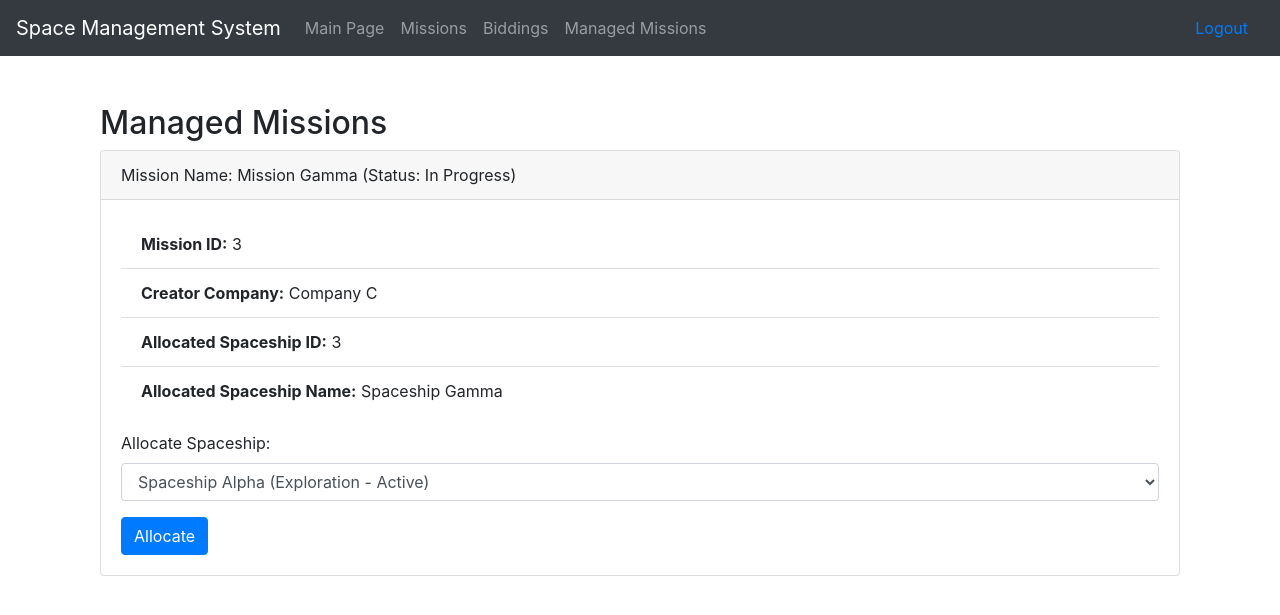
After one commit to Emre-Akgul/Space-Management-System, a Flask app: page /managed_missions in a window 1280 px wide. The commit adds this page. Shown: the top 615 px of the page. Run offline with Flask 2, Linux system fonts and the light colour scheme; a user stored in the database is signed in; data comes from the database, SQL or seed files in the repository; data that the repository does not hold is empty; some libraries are stand-ins or nearby versions.

Commit message:
spaceship allocation added, managed missions added , layout modified, few templates added

```diff
--- a/Space Management System/app/app.py
+++ b/Space Management System/app/app.py
@@ -230,6 +230,70 @@ def handle_bid(bid_id, mission_id):
     return redirect(url_for('biddings'))
 
 
+@app.route('/managed_missions')
+def managed_missions():
+    if 'loggedin' not in session:
+        return redirect(url_for('login_company'))
+
+    manager_id = session['user_id']
+    cursor = mysql.connection.cursor(MySQLdb.cursors.DictCursor)
+
+    # Fetch missions managed by the logged-in company along with the creator company name and allocated spaceship name
+    cursor.execute("""
+        SELECT sm.mission_id, sm.mission_name, sm.status, sm.spaceship_id, sm.creator_comp_id, u.name AS creator_company_name, s.spaceship_name AS allocated_spaceship_name
+        FROM space_mission sm
+        JOIN User u ON sm.creator_comp_id = u.user_id
+        LEFT JOIN Spaceship s ON sm.spaceship_id = s.spaceship_id
+        WHERE sm.manager_comp_id = %s
+    """, (manager_id,))
+
+    missions = cursor.fetchall()
+
+    # Prepare list to collect company IDs (both manager and creator)
+    company_ids = set([manager_id])  # Start with the manager company ID
+    for mission in missions:
+        company_ids.add(mission['creator_comp_id'])  # Add creator comp IDs
+
+    # Fetch all spaceships owned by the session's company and each mission's creator company
+    # Convert set to list for SQL query compatibility
+    company_ids = list(company_ids)
+    format_strings = ','.join(['%s'] * len(company_ids))  # Create format strings for SQL query
+    cursor.execute("""
+        SELECT spaceship_id, spaceship_name, type, status, owner_comp_id
+        FROM Spaceship
+        WHERE owner_comp_id IN (%s)
+    """ % format_strings, tuple(company_ids))
+
+    spaceships = cursor.fetchall()
+
+    cursor.close()
+
+    # Organize spaceships by owner for easier access in the template
+    spaceship_dict = {}
+    for spaceship in spaceships:
+        owner_id = spaceship['owner_comp_id']
+        if owner_id not in spaceship_dict:
+            spaceship_dict[owner_id] = []
+        spaceship_dict[owner_id].append(spaceship)
+
+    return render_template('managed_missions.html', missions=missions, spaceships=spaceship_dict)
+
+
+@app.route('/allocate_spaceship/<int:mission_id>', methods=['POST'])
+def allocate_spaceship(mission_id):
+    if 'loggedin' not in session:
+        return redirect(url_for('login_company'))
+
+    spaceship_id = request.form.get('spaceship_id')
+    cursor = mysql.connection.cursor(MySQLdb.cursors.DictCursor)
+
+    # Update the mission with the selected spaceship
+    cursor.execute("UPDATE space_mission SET spaceship_id = %s WHERE mission_id = %s", (spaceship_id, mission_id))
+
+    mysql.connection.commit()
+    cursor.close()
+    flash('Spaceship allocated successfully!', 'success')
+    return redirect(url_for('managed_missions'))
 
 
 @app.route('/main')
--- a/Space Management System/app/templates/layout.html
+++ b/Space Management System/app/templates/layout.html
@@ -26,16 +26,21 @@
                 </li>
                 {% else %}
                 <li class="nav-item">
-                    <a class="nav-link" href="{{ url_for('logout') }}">Logout</a>
-                </li>
-                <li class="nav-item">
                     <a class="nav-link" href="{{ url_for('missions') }}">Missions</a>
                 </li>
                 <li class="nav-item">
                     <a class="nav-link" href="{{ url_for('biddings') }}">Biddings</a>
                 </li>
+                <li class="nav-item">
+                    <a class="nav-link" href="{{ url_for('managed_missions') }}">Managed Missions</a>
+                </li>
                 {% endif %}
             </ul>
+            {% if 'loggedin' in session %}
+            <div class="ml-auto">
+                <a class="nav-link" href="{{ url_for('logout') }}">Logout</a>
+            </div>
+            {% endif %}
         </div>
     </nav>
 
--- /dev/null
+++ b/Space Management System/app/templates/managed_missions.html
@@ -0,0 +1,35 @@
+{% extends "layout.html" %}
+
+{% block content %}
+<div class="container mt-5">
+    <h2>Managed Missions</h2>
+    {% for mission in missions %}
+    <div class="card mb-3">
+        <div class="card-header">
+            Mission Name: {{ mission.mission_name }} (Status: {{ mission.status }})
+        </div>
+        <div class="card-body">
+            <ul class="list-group list-group-flush">
+                <li class="list-group-item"><strong>Mission ID:</strong> {{ mission.mission_id }}</li>
+                <li class="list-group-item"><strong>Creator Company:</strong> {{ mission.creator_company_name }}</li>
+                <li class="list-group-item"><strong>Allocated Spaceship ID:</strong> {{ mission.spaceship_id or 'None' }}</li>
+                <li class="list-group-item"><strong>Allocated Spaceship Name:</strong> {{ mission.allocated_spaceship_name or 'None' }}</li>
+            </ul>
+            <form method="post" action="{{ url_for('allocate_spaceship', mission_id=mission.mission_id) }}">
+                <div class="form-group mt-3">
+                    <label for="spaceship">Allocate Spaceship:</label>
+                    <select class="form-control" id="spaceship" name="spaceship_id">
+                        {% for company_id, company_spaceships in spaceships.items() %}
+                            {% for spaceship in company_spaceships %}
+                                <option value="{{ spaceship.spaceship_id }}">{{ spaceship.spaceship_name }} ({{ spaceship.type }} - {{ spaceship.status }})</option>
+                            {% endfor %}
+                        {% endfor %}
+                    </select>
+                </div>
+                <button type="submit" class="btn btn-primary">Allocate</button>
+            </form>
+        </div>
+    </div>
+    {% endfor %}
+</div>
+{% endblock %}
```
